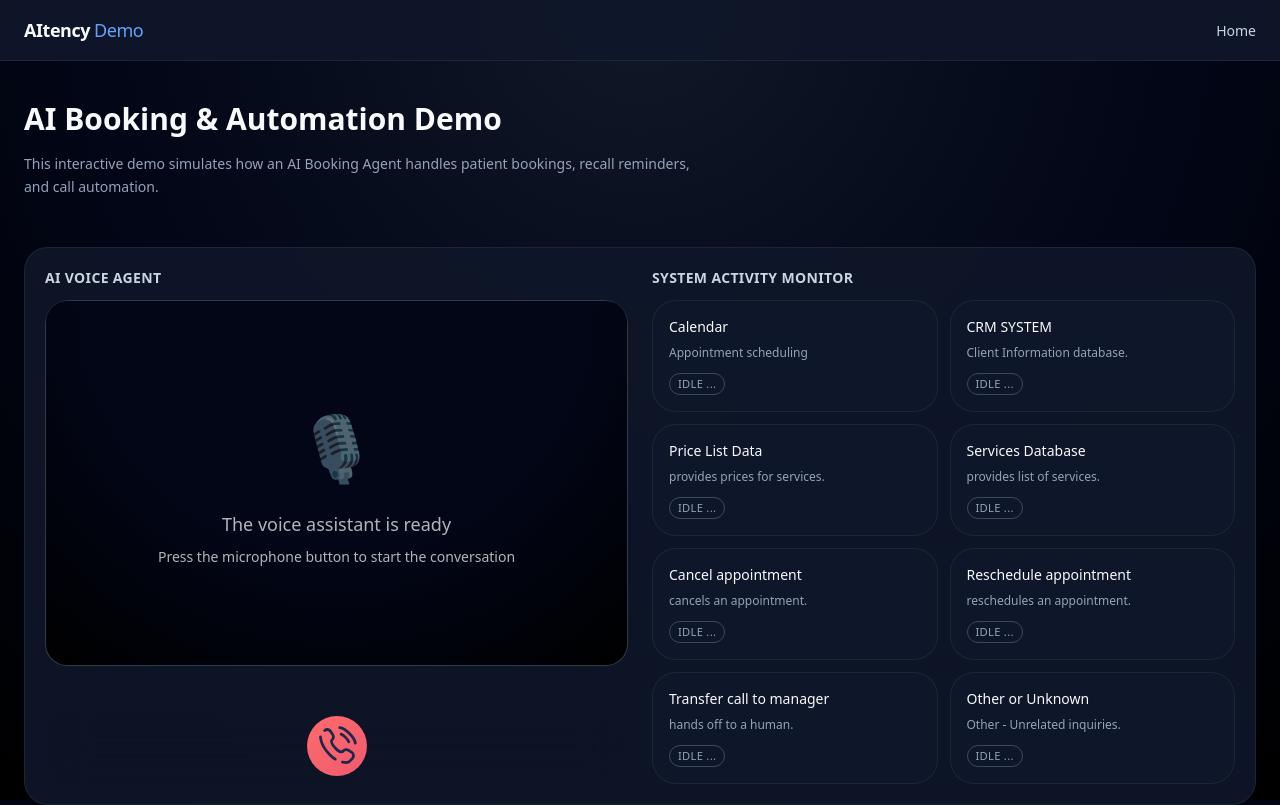
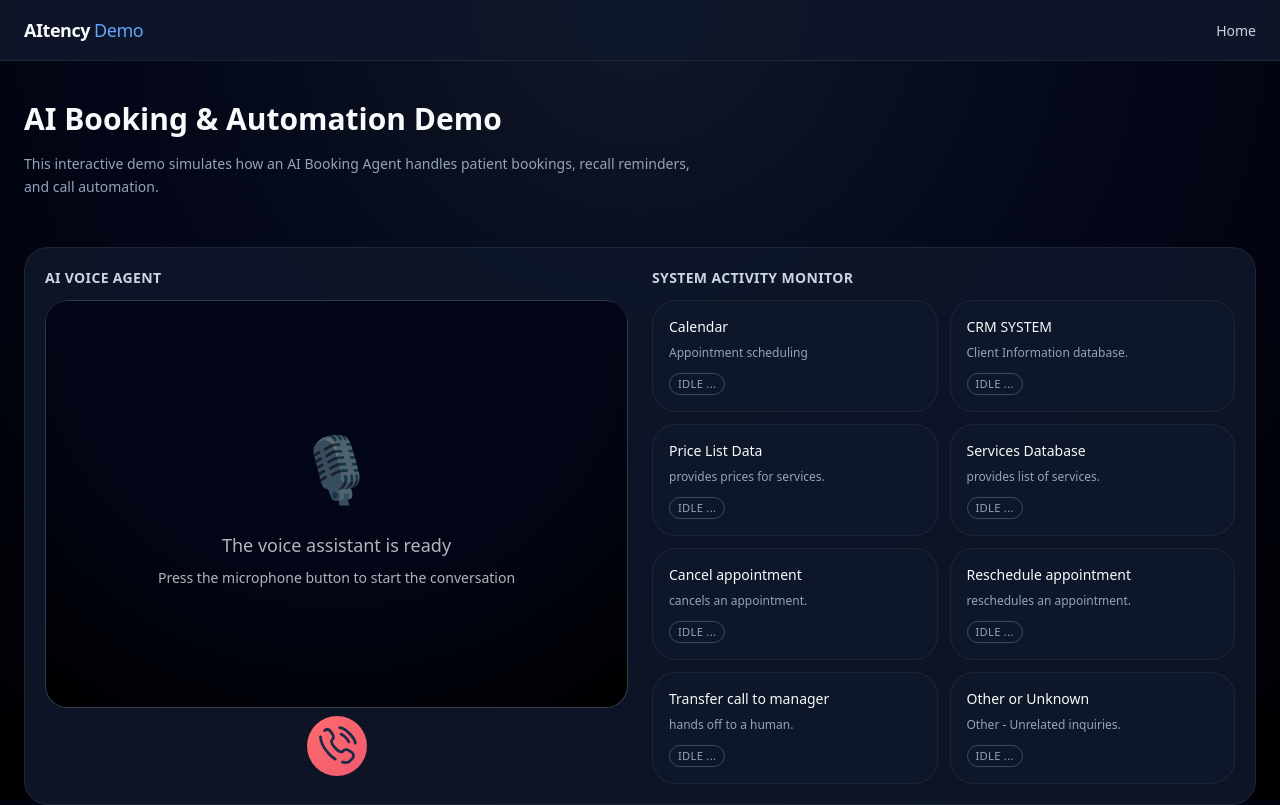
Before and after one commit to igorusenko/demo-aitency, an Angular app: page / in a window 1280 px wide. Shown: the top 805 px of the page. Built offline with nearby package versions, Linux system fonts and the light colour scheme.

Commit message:
scss fix

```diff
--- a/src/app/components/voice-assistaint/voice-assistaint.scss
+++ b/src/app/components/voice-assistaint/voice-assistaint.scss
@@ -1,12 +1,11 @@
 :host {
-& {
-  @apply flex flex-col h-full justify-between;
-}
+  & {
+    @apply flex flex-col h-full justify-between max-h-[484px];
+  }
 }
 #chat {
-  @apply flex flex-col flex-1 p-4 rounded-[22px] border overflow-y-auto scroll-smooth;
+  @apply flex flex-col flex-1 p-4 rounded-[22px] border overflow-y-auto scroll-smooth max-h-full min-h-0;
 
-  max-height: 366px;
   border-color: rgba(55, 65, 81, 0.9);
 
   background: radial-gradient(
```
